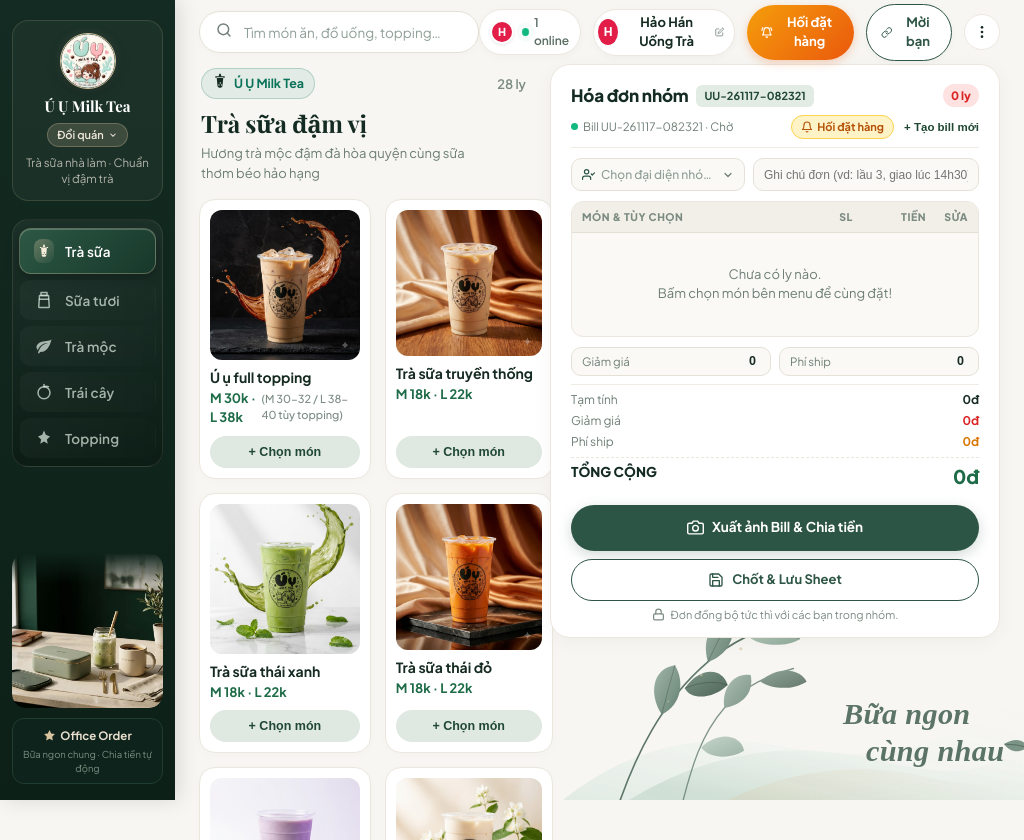
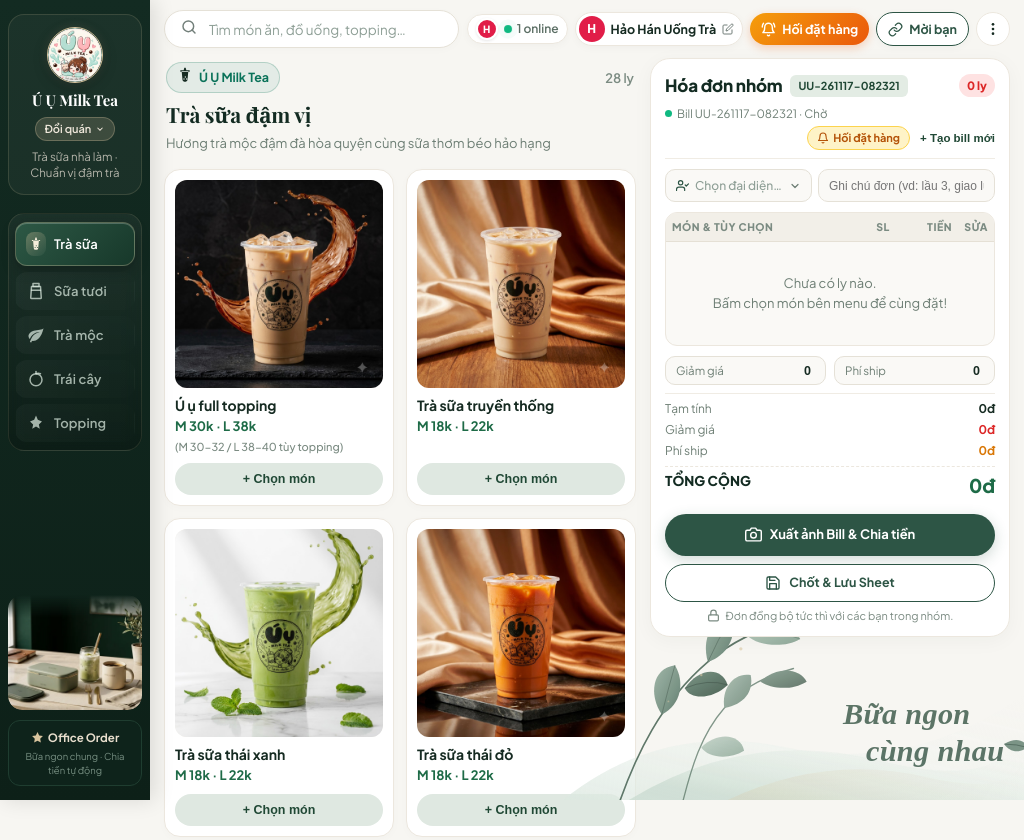
Before and after one commit to tuanlee-tech/u-u-milktea, a website: page pos-live/index.html in a window 1024 px wide. Shown: the top 840 px of the page. Drawn offline with nearby package versions, Linux system fonts and the light colour scheme; no server answers; a web font is replaced by a local one.

Commit message:
style(pos-live): polish tablet and mid-width responsive layout

```diff
--- a/pos-live/style.css
+++ b/pos-live/style.css
@@ -310,18 +310,27 @@ body {
 
 /* Topbar */
 .luxury-topbar {
-  height: 64px;
+  min-height: 64px;
   display: flex;
   align-items: center;
   justify-content: space-between;
+  gap: 12px;
   padding: 0 24px;
   background: transparent;
   z-index: 30;
 }
-.topbar-left, .topbar-right {
+.topbar-left {
   display: flex;
   align-items: center;
   gap: 12px;
+  flex: 1;
+  min-width: 0;
+}
+.topbar-right {
+  display: flex;
+  align-items: center;
+  gap: 10px;
+  flex-shrink: 0;
 }
 
 /* Search Pill */
@@ -333,7 +342,10 @@ body {
   border: 1px solid #E5E1D7;
   border-radius: 9999px;
   height: 42px;
-  width: 380px;
+  flex: 1 1 200px;
+  width: 100%;
+  max-width: 380px;
+  min-width: 150px;
   padding: 0 16px;
   box-shadow: 0 2px 8px rgba(0,0,0,0.02);
   transition: all .2s ease;
@@ -382,6 +394,8 @@ body {
   border-radius: 999px;
   border: 1px solid var(--sage-border);
   box-shadow: var(--shadow-sm);
+  white-space: nowrap;
+  flex-shrink: 0;
 }
 .presence-avatars {
   display: flex;
@@ -409,6 +423,7 @@ body {
   font-size: 12px;
   font-weight: 600;
   color: var(--ink-secondary);
+  white-space: nowrap;
 }
 .pulse-dot {
   width: 8px;
@@ -440,6 +455,8 @@ body {
   color: var(--ink-primary);
   box-shadow: var(--shadow-sm);
   transition: all .2s;
+  white-space: nowrap;
+  flex-shrink: 0;
 }
 .profile-badge-btn:hover {
   border-color: var(--forest-accent);
@@ -456,8 +473,15 @@ body {
   display: grid;
   place-items: center;
   text-transform: uppercase;
-}
-.profile-edit-icon { font-size: 11px; opacity: 0.6; }
+  flex-shrink: 0;
+}
+.profile-name {
+  max-width: 150px;
+  overflow: hidden;
+  text-overflow: ellipsis;
+  white-space: nowrap;
+}
+.profile-edit-icon { font-size: 11px; opacity: 0.6; flex-shrink: 0; }
 
 /* Action Buttons */
 .btn {
@@ -474,6 +498,8 @@ body {
   cursor: pointer;
   transition: all .15s ease-in-out;
   text-decoration: none;
+  white-space: nowrap;
+  flex-shrink: 0;
 }
 .btn.ghost { background: #FFFFFF; color: var(--ink-primary); border: 1px solid var(--sage-border); }
 .btn.ghost:hover { background: #F2EFE8; }
@@ -628,13 +654,18 @@ body {
   color: var(--price-green);
   margin-bottom: 8px;
   display: flex;
+  flex-wrap: wrap;
   align-items: baseline;
-  gap: 4px;
+  gap: 2px 4px;
 }
 .pcard-info .price-tag .subnote {
   font-size: 11px;
   font-weight: 500;
   color: #7B8B82;
+  flex-basis: 100%;
+  white-space: nowrap;
+  overflow: hidden;
+  text-overflow: ellipsis;
 }
 .btn-choose {
   width: 100%;
@@ -669,9 +700,10 @@ body {
   display: flex;
   flex-direction: column;
   position: sticky;
-  top: 16px;
-  max-height: calc(100vh - 32px);
-  overflow: hidden;
+  top: 14px;
+  max-height: calc(100vh - 28px);
+  overflow-y: auto;
+  overflow-x: hidden;
   z-index: 10;
 }
 .cart-drawer-handle { display: none; }
@@ -737,6 +769,8 @@ body {
   cursor: pointer;
   text-decoration: none;
   padding: 0;
+  white-space: nowrap;
+  flex-shrink: 0;
 }
 .btn-text-sm:hover {
   text-decoration: underline;
@@ -775,6 +809,8 @@ body {
   flex-direction: column;
   overflow: hidden;
   margin-bottom: 10px;
+  flex: 1 1 auto;
+  min-height: 110px;
 }
 .cart-table-head {
   display: grid;
@@ -1882,26 +1918,139 @@ body {
 }
 
 @media (max-width: 1400px) {
+  .luxury-sidebar {
+    width: 162px;
+    padding: 16px 10px;
+  }
+  .luxury-topbar {
+    padding: 0 18px;
+  }
+  .luxury-content-row {
+    gap: 16px;
+    padding: 0 18px 24px;
+  }
   .products-grid {
-    grid-template-columns: repeat(3, 1fr);
+    grid-template-columns: repeat(3, minmax(0, 1fr));
+    gap: 12px;
   }
   .cart-section {
-    width: 500px;
-  }
-}
-
-@media (max-width: 1150px) {
+    width: clamp(410px, 34vw, 480px);
+    padding: 16px 16px 12px;
+  }
+}
+
+@media (max-width: 1260px) {
   .topbar-slogan {
     display: none;
   }
+  .luxury-sidebar {
+    width: 150px;
+    padding: 14px 8px;
+  }
+  .v-tab {
+    padding: 9px 10px;
+    font-size: 13px;
+    gap: 8px;
+  }
+  .luxury-topbar {
+    min-height: 58px;
+    height: auto;
+    padding: 8px 14px;
+    gap: 8px;
+    flex-wrap: wrap;
+  }
+  .topbar-right {
+    gap: 7px;
+    flex-wrap: wrap;
+  }
   .search-pill {
-    width: 280px;
+    height: 38px;
+    min-width: 150px;
+    max-width: 320px;
+  }
+  .presence-bar {
+    padding: 3px 8px;
+    gap: 6px;
+  }
+  .p-avatar {
+    width: 22px;
+    height: 22px;
+    font-size: 10px;
+  }
+  .p-avatar:nth-child(n+4) {
+    display: none;
+  }
+  .profile-badge-btn {
+    padding: 3px 8px 3px 3px;
+    font-size: 12.5px;
+  }
+  .profile-name {
+    max-width: 112px;
+  }
+  .btn-urge-top,
+  .btn-share {
+    padding: 7px 11px;
+    font-size: 12.5px;
+  }
+  .btn-icon {
+    width: 34px;
+    height: 34px;
+  }
+  .luxury-content-row {
+    gap: 14px;
+    padding: 0 14px 20px;
   }
   .products-grid {
-    grid-template-columns: repeat(2, 1fr);
+    grid-template-columns: repeat(2, minmax(0, 1fr));
+    gap: 12px;
   }
   .cart-section {
-    width: 450px;
+    width: clamp(360px, 38vw, 430px);
+    padding: 14px 14px 12px;
+  }
+  .cart-meta-bar {
+    grid-template-columns: 1fr 1.1fr;
+    gap: 6px;
+  }
+  .cart-sub-row {
+    flex-wrap: wrap;
+    gap: 4px 8px;
+  }
+  .cart-sub-actions {
+    gap: 8px;
+    margin-left: auto;
+  }
+  .cart-table-head,
+  .c-row {
+    grid-template-columns: minmax(0, 1fr) 46px 42px 32px;
+    gap: 4px;
+    padding: 0 6px;
+  }
+  .cart-table-head {
+    padding: 6px;
+  }
+  .c-badge {
+    max-width: 96px;
+  }
+  .sidebar-decor-cup {
+    height: 115px;
+  }
+}
+
+@media (max-width: 1060px) and (min-width: 961px) {
+  .cart-section {
+    width: 360px;
+  }
+  .cat-header-banner h2 {
+    font-size: 21px;
+  }
+  .btn-export-image {
+    height: 42px;
+    font-size: 13px;
+  }
+  .btn-save-sheet {
+    height: 38px;
+    font-size: 12.5px;
   }
 }
 
@@ -2910,6 +3059,8 @@ body {
   font-weight: 700;
   cursor: pointer;
   transition: all 0.15s ease;
+  white-space: nowrap;
+  flex-shrink: 0;
 }
 .btn-urge-inline:hover {
   background: #FDE68A;
@@ -3258,6 +3409,7 @@ body {
   }
   .search-pill {
     width: 100%;
+    max-width: 100%;
     height: 38px;
   }
   .topbar-right {
@@ -3289,6 +3441,17 @@ body {
     text-align: center;
     padding: 9px 16px;
     font-size: 12.5px;
+  }
+}
+
+@media (min-width: 681px) and (max-width: 960px) {
+  .products-grid {
+    grid-template-columns: repeat(3, minmax(0, 1fr));
+    gap: 12px;
+  }
+  .cart-section {
+    max-width: 680px;
+    margin: 0 auto;
   }
 }
 
```
